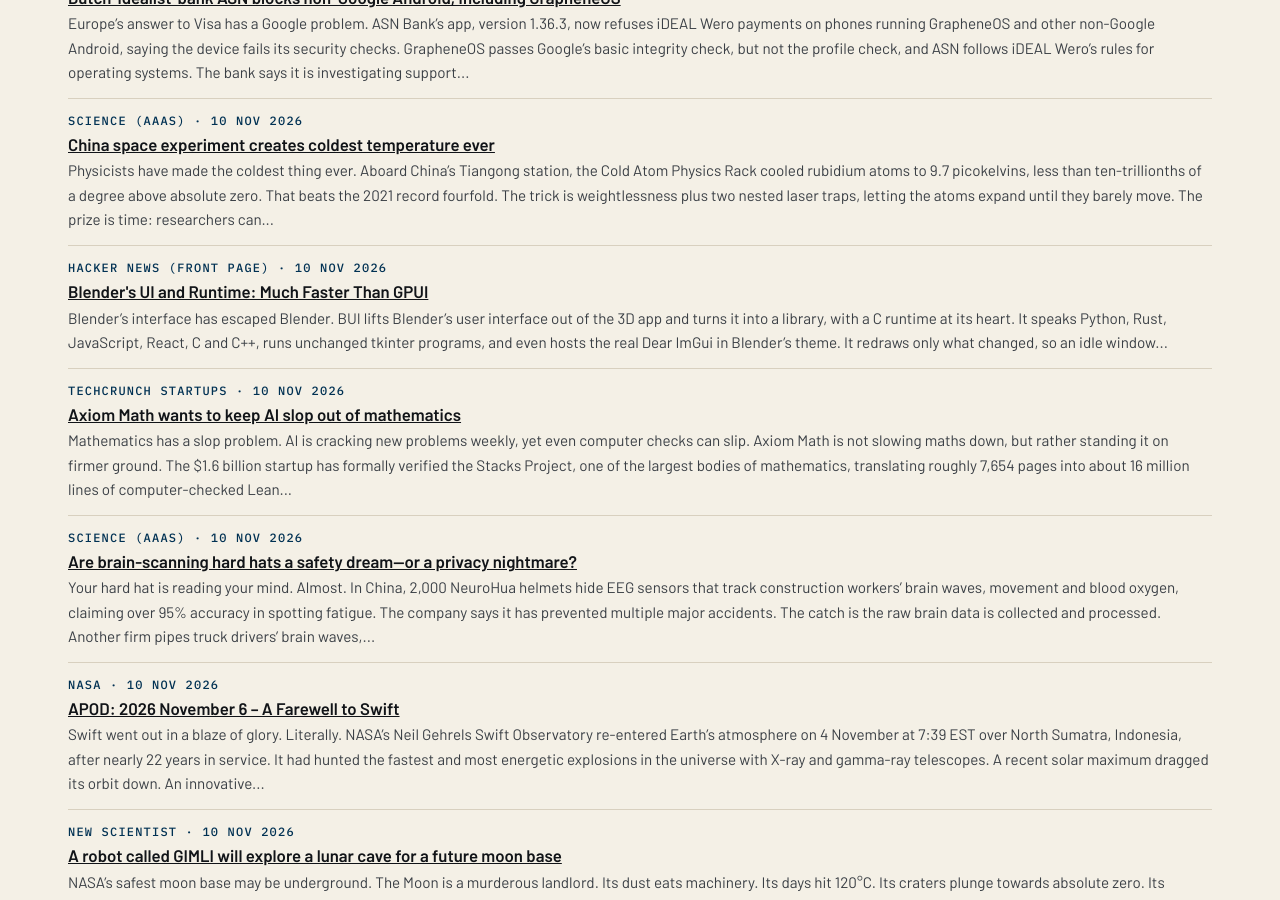
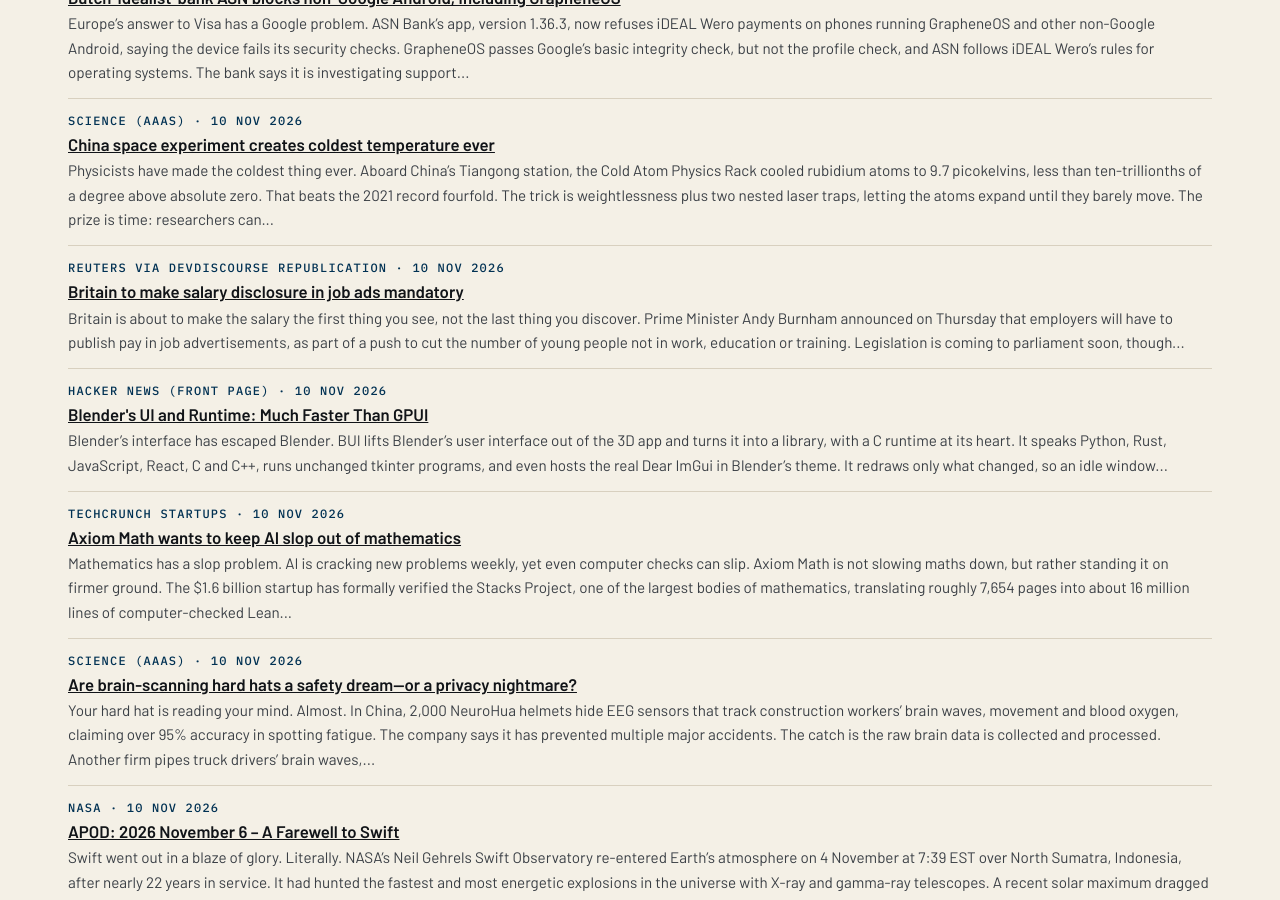
Before and after one commit to katz-news/katz.news, a Jekyll site: the page built from briefs/index.html, in a window 1280 px wide and 900 px high, scrolled down 3401 px. Built offline with Jekyll 4.4.1, drawn with Linux system fonts in a browser that asks for light colours.

Commit message:
Publish 2026-11-07

```diff
--- a/_data/build.yml
+++ b/_data/build.yml
@@ -1 +1 @@
-published_at: 2026-11-07T11:52:06Z
+published_at: 2026-11-07T18:07:27Z
--- /dev/null
+++ b/_posts/briefs/2026-11-06-britain-to-make-salary-disclosure-in-job-ads-mandatory.md
@@ -0,0 +1,15 @@
+---
+published: true
+title: Britain to make salary disclosure in job ads mandatory
+date: 2026-11-10
+section: technology
+source_name: Reuters via DevDiscourse republication
+source_url: https://news.ycombinator.com/item?id=50389222
+---
+Britain is about to make the salary the first thing you see, not the last thing you discover.
+
+Prime Minister Andy Burnham announced on Thursday that employers will have to publish pay in job advertisements, as part of a push to cut the number of young people not in work, education or training. Legislation is coming to parliament soon, though no timeline was given.
+
+The case is stark. Just over two in five employers always publish salary ranges; fewer than one in five always disclose specific salaries, according to the Chartered Institute of Personnel and Development. Nearly a million 16- to 24-year-olds — 13% — are not in employment, education or training, one of the highest shares in Europe.
+
+Conclusion: a job advert is not a mystery, but rather a price tag — and Britain has decided the price goes on the front.
```
